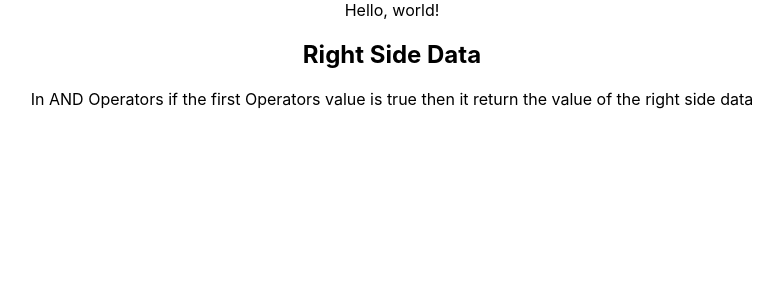
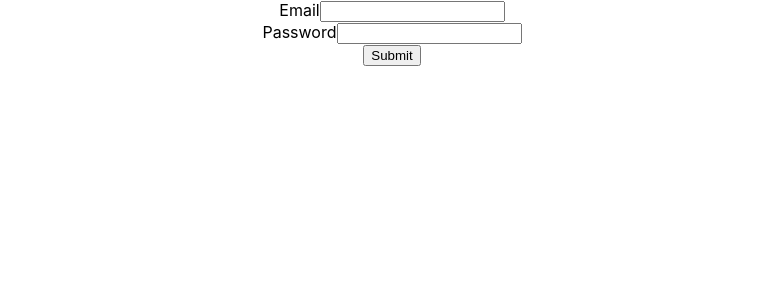
Before and after one commit to jyotiDeshmukh1988/hooks-concepts, a React (Create React App) app: page / in a window 1280 px wide. Shown: the top 300 px of the page, without its empty margins (248-1031 px from the left). Built offline with nearby package versions, Linux system fonts and the light colour scheme.

Commit message:
create the basic form and display the form data

```diff
--- a/src/App.js
+++ b/src/App.js
@@ -5,11 +5,12 @@ import UseStateArray from './components/UseStateArray';
 import UseStateObject from './components/UseStateObject';
 import UseStateTodolist from './components/UseStateTodolist';
 import ShortCircuitEvaluation from './components/ShortCircuitEvaluation';
+import BasicForm from './components/forms/BasicForm';
 function App() {
   console.log(useState())
   return (
     <div className="App">
-      <ShortCircuitEvaluation/>
+      <BasicForm/>
     </div>
   );
 }
--- /dev/null
+++ b/src/components/forms/BasicForm.js
@@ -0,0 +1,35 @@
+import React,{useState} from 'react'
+
+const BasicForm = () => {
+    const [email,setEmail] = useState();
+    const [password,setPassword] = useState();
+    const [formVal,setformVal] = useState([]);
+    const formsubmit = (event) => {
+        event.preventDefault();
+        //const newEntry = {email: email, password: password}
+        setformVal([...formVal,{email: email, password: password}])
+    }
+    console.log(formVal)
+  return (
+    <div>
+    <form onSubmit={formsubmit}>
+        <div>
+            <label>Email</label>
+            <input type="text" name="email" autoComplete="off" value={email} onChange={(e)=>{setEmail(e.target.value)}}/>
+        </div>
+        <div>
+            <label>Password</label>
+            <input type="password" name="password" autoComplete="off" value={password} onChange={(e)=>{setPassword(e.target.value)}}/>
+        </div>
+        <button type='Submit'>Submit</button>
+    </form>
+    {
+        formVal.length > 0 && formVal.map((curr,item)=>{
+            return <p>Email: {curr.email} and Password: {curr.password}</p>
+        })
+    }
+    </div>
+  )
+}
+
+export default BasicForm
```
